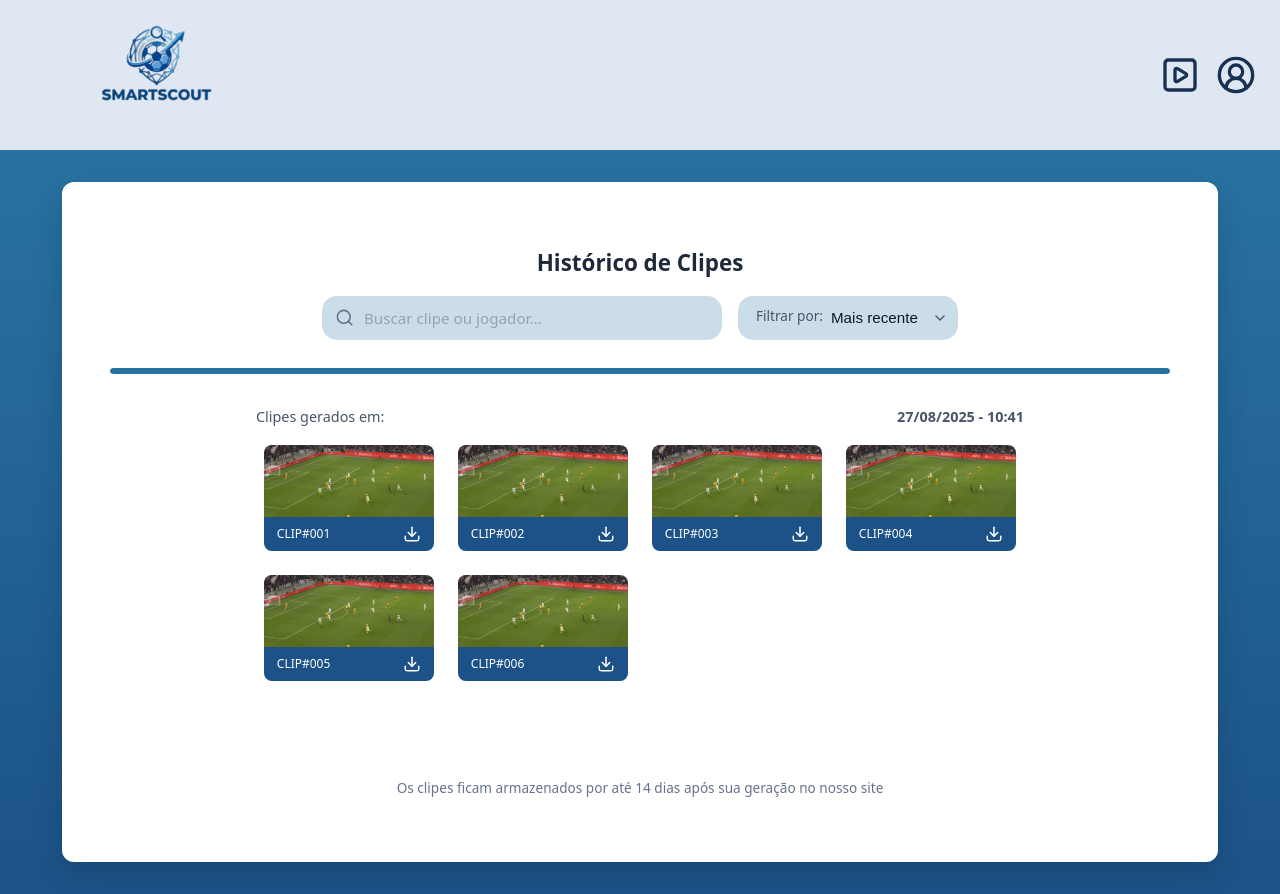
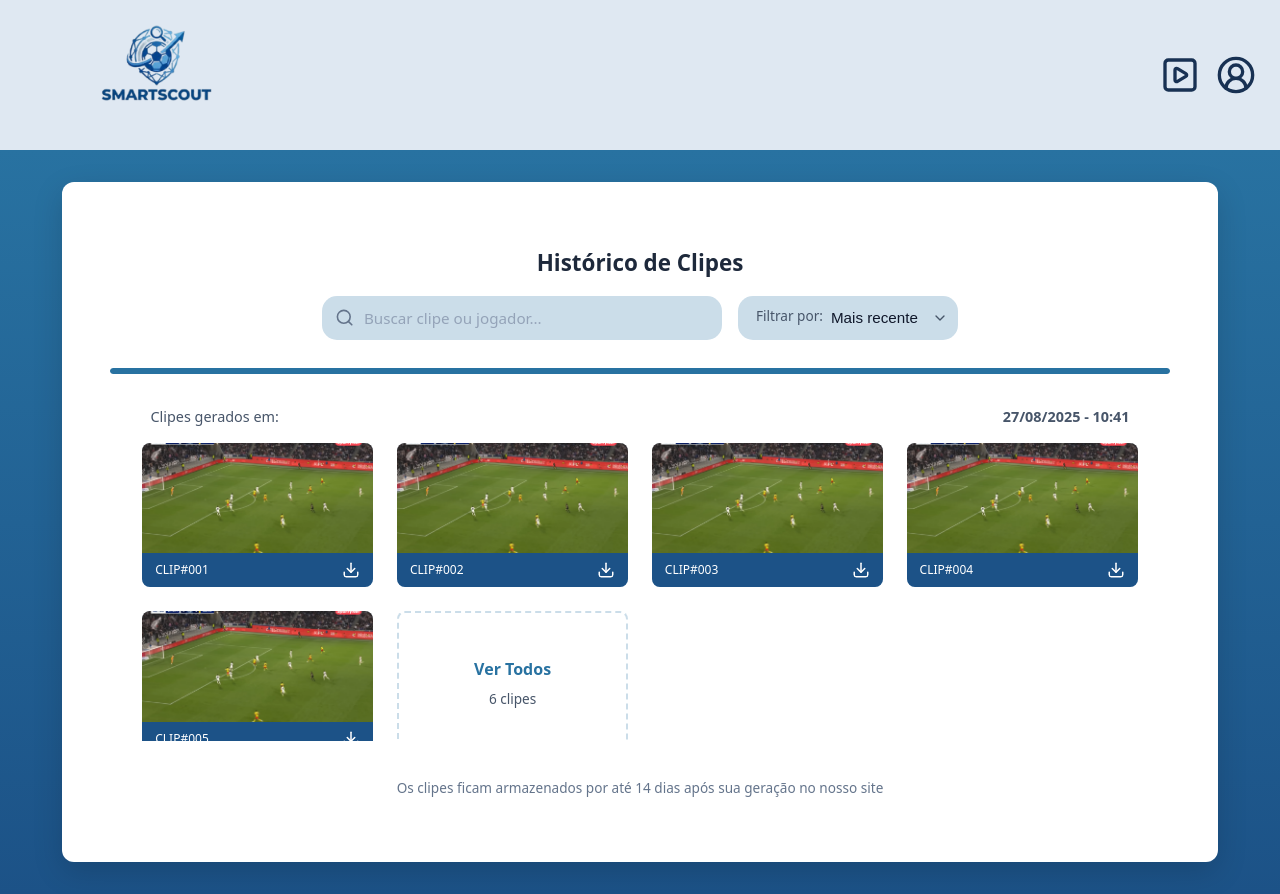
Before and after one commit to pedrofacine/PI_V_ES_TIME-15, a React (Vite) app in the folder frontend/: page /clips-history in a window 1280 px wide. Built offline with nearby package versions, Linux system fonts and the light colour scheme.

Commit message:
feat: modal de ver todos os clipes por sessão de geração

```diff
--- a/frontend/src/components/grid/Grid.tsx
+++ b/frontend/src/components/grid/Grid.tsx
@@ -3,12 +3,11 @@ import './Grid.css';
 
 interface GridProps {
     children: React.ReactNode;
-    className?: string;
 }
 
-export function Grid({ children, className }: GridProps) {
+export function Grid({ children }: GridProps) {
     return (
-        <div className={`generic-grid ${className || ''}`.trim()}>
+        <div className="generic-grid">
             {children}
         </div>
     );
--- a/frontend/src/pages/clips-history/ClipsHistory.css
+++ b/frontend/src/pages/clips-history/ClipsHistory.css
@@ -108,10 +108,27 @@
     flex: 1;
     overflow-y: auto;
     padding: 0 2rem 2rem 2rem;
+    width: 100%;
+    min-width: 0;
+}
+
+.scrollable-content .grid {
+    width: 100%;
+}
+
+.scrollable-content .generic-grid {
+    overflow-y: visible;
+    overflow-x: visible;
+    flex: none;
+    padding: 0;
+    height: auto;
+    min-height: 0;
 }
 
 .clip-group {
     margin-bottom: 1.75rem;
+    width: 100%;
+    min-width: 0;
 }
 
 .clip-group-header {
@@ -127,30 +144,6 @@
     display: grid;
     grid-template-columns: repeat(5, minmax(170px, 1fr));
     gap: 1.5rem;
-}
-
-@media (max-width: 1280px) {
-    .history-grid {
-        grid-template-columns: repeat(4, minmax(170px, 1fr));
-    }
-}
-
-@media (max-width: 1024px) {
-    .history-grid {
-        grid-template-columns: repeat(3, minmax(160px, 1fr));
-    }
-}
-
-@media (max-width: 720px) {
-    .history-grid {
-        grid-template-columns: repeat(2, minmax(150px, 1fr));
-    }
-}
-
-@media (max-width: 520px) {
-    .history-grid {
-        grid-template-columns: 1fr;
-    }
 }
 
 .clip-group-header span {
@@ -171,6 +164,74 @@
     padding: 0 1rem 2rem;
 }
 
+.see-all-card {
+    display: flex;
+    flex-direction: column;
+    align-items: center;
+    justify-content: center;
+    gap: 0.5rem;
+    border-radius: 8px;
+    border: 2px dashed #CBDDE9;
+    cursor: pointer;
+    color: #2872A1;
+    font-weight: 600;
+    transition: background 0.2s;
+    min-height: 120px;
+}
+
+.see-all-card:hover {
+    background: #f0f7fc;
+}
+
+.see-all-count {
+    font-size: 0.85rem;
+    color: #475569;
+    font-weight: 400;
+}
+
+.modal-overlay {
+    position: fixed;
+    inset: 0;
+    background: rgba(0, 0, 0, 0.4);
+    display: flex;
+    align-items: center;
+    justify-content: center;
+    z-index: 1000;
+}
+
+.modal-content {
+    background: #fff;
+    border-radius: 12px;
+    padding: 2rem;
+    width: 90%;
+    max-width: 900px;
+    max-height: 80vh;
+    overflow-y: auto;
+    display: flex;
+    flex-direction: column;
+    gap: 1.5rem;
+}
+
+.modal-header {
+    display: flex;
+    justify-content: space-between;
+    align-items: center;
+    font-size: 0.95rem;
+    color: #475569;
+}
+
+.modal-header button {
+    background: none;
+    border: none;
+    font-size: 1.2rem;
+    cursor: pointer;
+    color: #475569;
+}
+
+.modal-header button:hover {
+    color: #0F172A;
+}
+
 /* Estilos mantidos conforme original */
 .processing-title { font-size: 1.4rem; font-weight: 600; color: #000; margin: 0; text-align: center; }
 .progress-bar-container { width: 100%; height: 6px; background-color: #E2E8F0; border-radius: 4px; overflow: hidden; padding: 0 2rem; }
--- a/frontend/src/pages/clips-history/ClipsHistory.tsx
+++ b/frontend/src/pages/clips-history/ClipsHistory.tsx
@@ -5,11 +5,12 @@ import './ClipsHistory.css'
 import placeholderImg from '../../assets/placeholder.png';
 import { Search, ChevronDown } from "lucide-react";
 
+type ClipWithDate = ClipData & { generatedAt: string };
+
 export default function ClipsHistory() {
     const [search, setSearch] = useState("");
     const [sortBy, setSortBy] = useState<"recent" | "oldest">("recent");
-
-    type ClipWithDate = ClipData & { generatedAt: string };
+    const [modalSession, setModalSession] = useState<{ date: string, clips: ClipWithDate[] } | null>(null);
 
     const mockClips: ClipWithDate[] = [
         { id: '1', title: 'CLIP#001', status: 'completed', thumbnailUrl: placeholderImg, duration: '0:15', generatedAt: '27/08/2025 - 10:41' },
@@ -88,20 +89,44 @@ export default function ClipsHistory() {
                                     <span className="clip-group-date">{date}</span>
                                 </div>
 
-                                <Grid className="history-grid">
-                                    {clips.map(clip => (
+                                <Grid>
+                                    {clips.slice(0, 5).map(clip => (
                                         <ClipCard key={clip.id} clip={clip} />
                                     ))}
+                                    <div
+                                        className="see-all-card"
+                                        onClick={() => setModalSession({ date, clips })}
+                                    >
+                                        <span>Ver Todos</span>
+                                        <span className="see-all-count">{clips.length} clipes</span>
+                                    </div>
                                 </Grid>
                             </section>
                             {index < Object.entries(clipsByDate).length - 1 && <hr className="group-separator" />}
                         </React.Fragment>
                     ))}
                 </div>
+
                 <div className="footer-note">
                     Os clipes ficam armazenados por até 14 dias após sua geração no nosso site
                 </div>
             </div>
+
+            {modalSession && (
+                <div className="modal-overlay" onClick={() => setModalSession(null)}>
+                    <div className="modal-content" onClick={e => e.stopPropagation()}>
+                        <div className="modal-header">
+                            <span>Clipes gerados em: <strong>{modalSession.date}</strong></span>
+                            <button onClick={() => setModalSession(null)}>✕</button>
+                        </div>
+                        <Grid>
+                            {modalSession.clips.map(clip => (
+                                <ClipCard key={clip.id} clip={clip} />
+                            ))}
+                        </Grid>
+                    </div>
+                </div>
+            )}
         </div>
     );
 }
```
